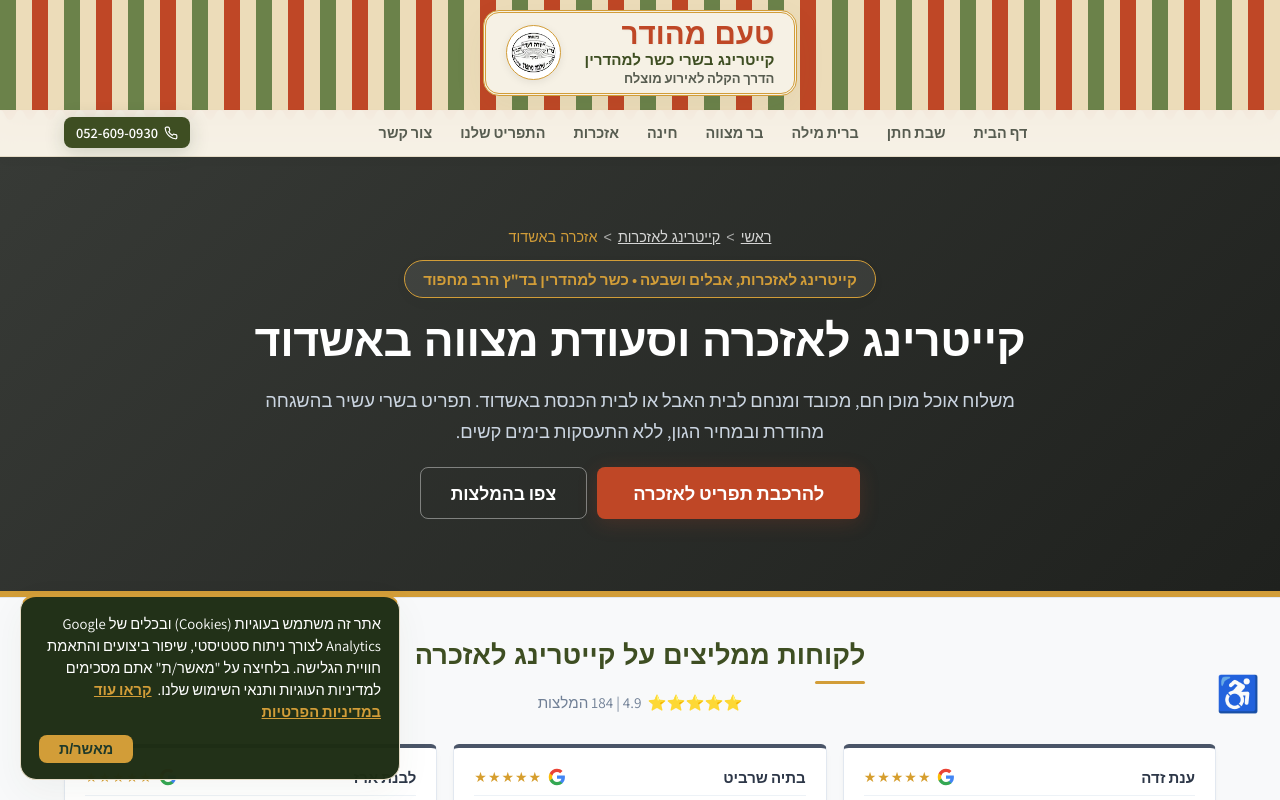
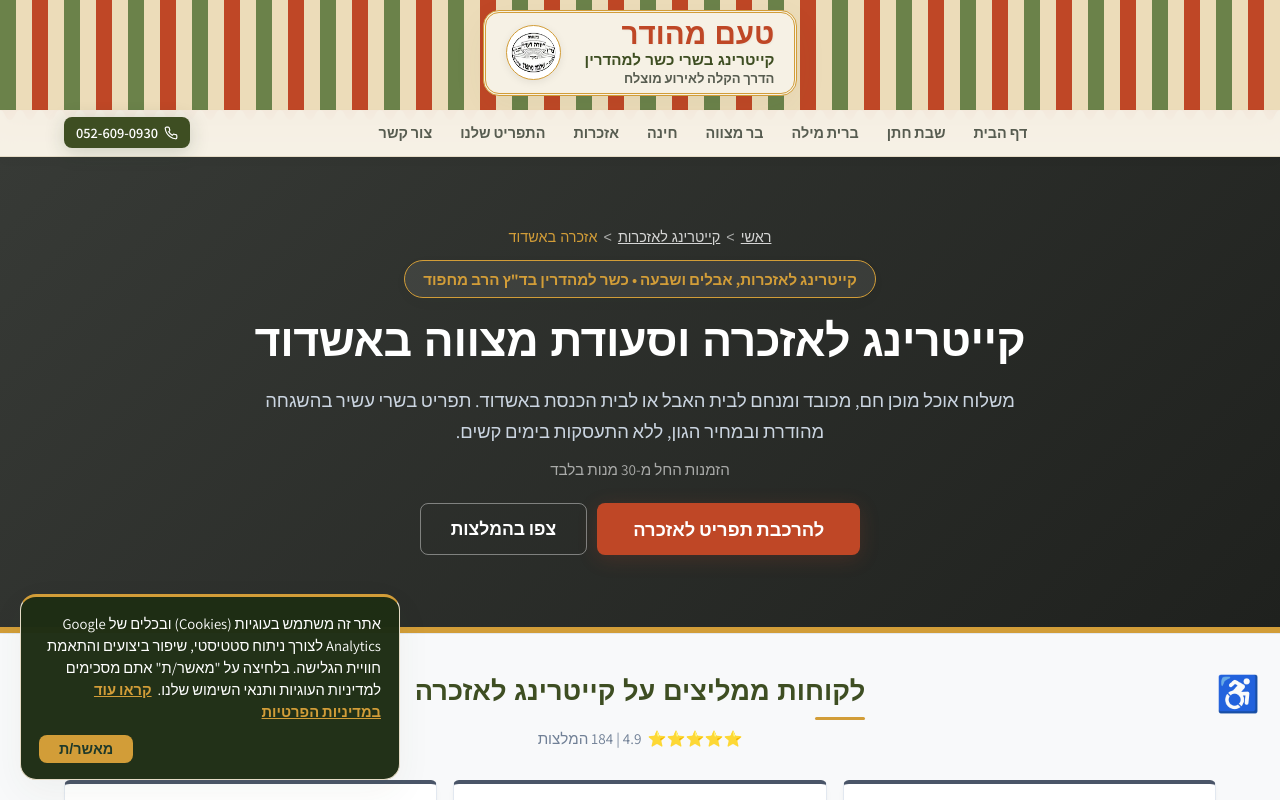
Before and after one commit to eitanyar/aaasada.com, a Next.js app: page /city/ashdod/azkarot in a window 1280 px wide. Shown: the top 800 px of the page. Built offline with nearby package versions, Linux system fonts and the light colour scheme; no server answers; a web font is replaced by a local one.

Commit message:
ux: add minimum 30 portions notice to azkarot hero section (pillar + all city pages)

```diff
--- a/src/app/city/[slug]/azkarot/page.tsx
+++ b/src/app/city/[slug]/azkarot/page.tsx
@@ -113,6 +113,14 @@
           </h1>
           <p style={{ color: "#cbd5e1", fontSize: "1.15rem", maxWidth: "800px", margin: "10px auto 0 auto" }}>
             משלוח אוכל מוכן חם, מכובד ומנחם לבית האבל או לבית הכנסת ב{city.name}. תפריט בשרי עשיר בהשגחה מהודרת ובמחיר הגון, ללא התעסקות בימים קשים.
+          </p>
+          <p style={{
+            color: "rgba(255,255,255,0.6)",
+            fontSize: "0.95rem",
+            marginTop: "10px",
+            marginBottom: "0"
+          }}>
+            הזמנות החל מ-30 מנות בלבד
           </p>
           <div style={{ display: "flex", justifyContent: "center", gap: "10px", flexWrap: "wrap", marginTop: "20px" }}>
             <a href="#menu-section" className="btn btn-primary">
```
Also changed, not shown: src/app/azkarot/page.tsx (+9 -0 lines).
